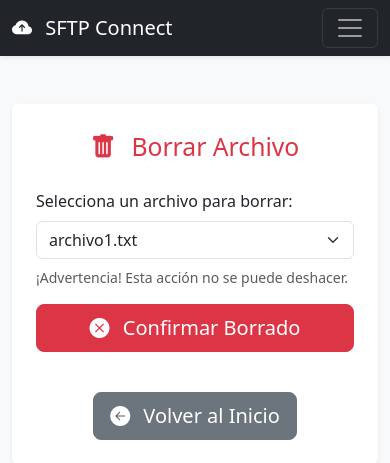
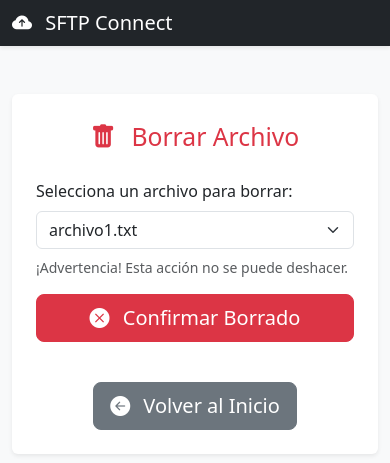
Before and after one commit to chocolattito/tp2-admin-sftp, a Flask app: page /borrar_archivo in a window 390 px wide. Shown: the top 463 px of the page. Run offline with Flask 3, Linux system fonts and the light colour scheme.

Commit message:
Detallitos del responsive

```diff
--- a/templates/borrar.html
+++ b/templates/borrar.html
@@ -9,23 +9,14 @@
     <link rel="stylesheet" href="https://cdn.jsdelivr.net/npm/bootstrap-icons@1.11.3/font/bootstrap-icons.min.css">
 </head>
 <body class="bg-light">
-
     <nav class="navbar navbar-expand-lg navbar-dark bg-dark shadow-sm">
         <div class="container">
-            <a class="navbar-brand" href="{{ url_for('index') }}">
-                <i class="bi bi-cloud-arrow-up-fill me-2"></i> SFTP Connect
-            </a>
-            <button class="navbar-toggler" type="button" data-bs-toggle="collapse" data-bs-target="#navbarNav" aria-controls="navbarNav" aria-expanded="false" aria-label="Toggle navigation">
-                <span class="navbar-toggler-icon"></span>
-            </button>
-            <div class="collapse navbar-collapse" id="navbarNav">
-                <ul class="navbar-nav ms-auto">
-                    <li class="nav-item">
-                        <a class="nav-link" href="{{ url_for('index') }}">
-                            <i class="bi bi-house-door-fill me-1"></i> Inicio
-                        </a>
-                    </li>
-                </ul>
+            <div class="row">
+                <div class="col-12">
+                    <a class="navbar-brand" href="{{ url_for('index') }}">
+                        <i class="bi bi-cloud-arrow-up-fill me-2"></i> SFTP Connect
+                    </a>
+                </div>
             </div>
         </div>
     </nav>
```
Also changed, not shown: templates/descarga.html (+7 -7 lines), templates/enviar_archivo.html (+10 -7 lines), templates/index.html (+7 -6 lines), templates/listar_archivos.html (+7 -3 lines).
